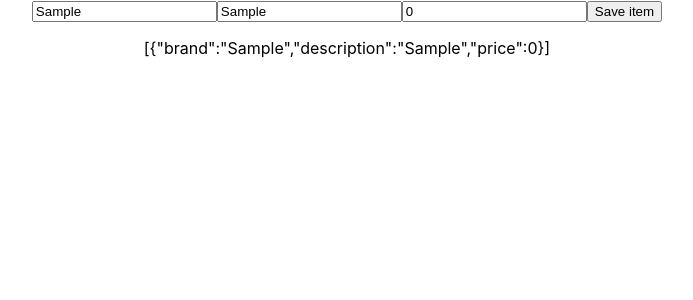
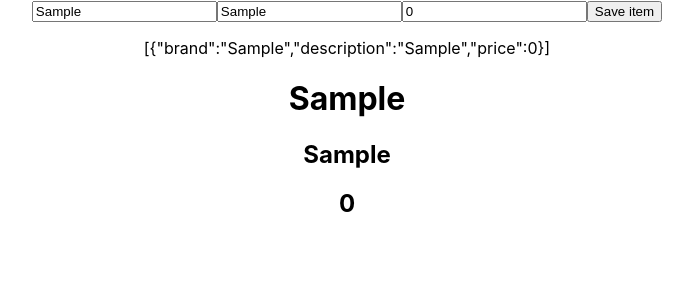
Before and after one commit to kdb11/React-app, a React (Create React App) app in the folder 1-basics/: page / in a window 1280 px wide. Both pictures are taken after typing "Sample", "Sample" into the empty fields and a click on the button "Save item". Shown: the top 300 px of the page, without its empty margins (293-986 px from the left). Built offline with nearby package versions, Linux system fonts and the light colour scheme.

Commit message:
product.jsx

```diff
--- a/1-basics/src/Components/AddProduct.jsx
+++ b/1-basics/src/Components/AddProduct.jsx
@@ -6,11 +6,11 @@ export function AddProduct({ addProduct }) {
 
     const HandleChange = (e) => {
 
-        if (e.target.type ==="text") {
+        if (e.target.type === "text") {
             SetProduct({...product, [e.target.name]: e.target.value});
         }
 
-        if (e.target.type ==="number") {
+        if (e.target.type === "number") {
             SetProduct({...product, [e.target.name]: +e.target.value});
         }
     };
--- a/1-basics/src/Components/Product.jsx
+++ b/1-basics/src/Components/Product.jsx
@@ -1,7 +1,7 @@
-import { Item } from "./models/Item";
-
-export function Product() {
+export function Product({ product }) {
     return <div>
-        <p>Product</p>
+        <h1>{product.brand}</h1>
+        <h2>{product.description }</h2>
+        <h2>{product.price}</h2>
     </div>
 }
--- a/1-basics/src/Components/Products.jsx
+++ b/1-basics/src/Components/Products.jsx
@@ -1,6 +1,6 @@
-import { Item } from "./models/Item";
 import { AddProduct } from "./AddProduct";
 import { useState } from "react";
+import { Product } from "./Product";
 
 export function Products() {
 
@@ -10,8 +10,13 @@ export function Products() {
         setProducts([...products, product]);
     };
 
+    const html = products.map((product, i) => {
+        return <Product product={product} key={i}/>;
+    });
+
     return (<>
         <AddProduct addProduct={addProduct}></AddProduct>
         <p>{JSON.stringify(products)}</p>
+        {html}
     </>);
 }
```
